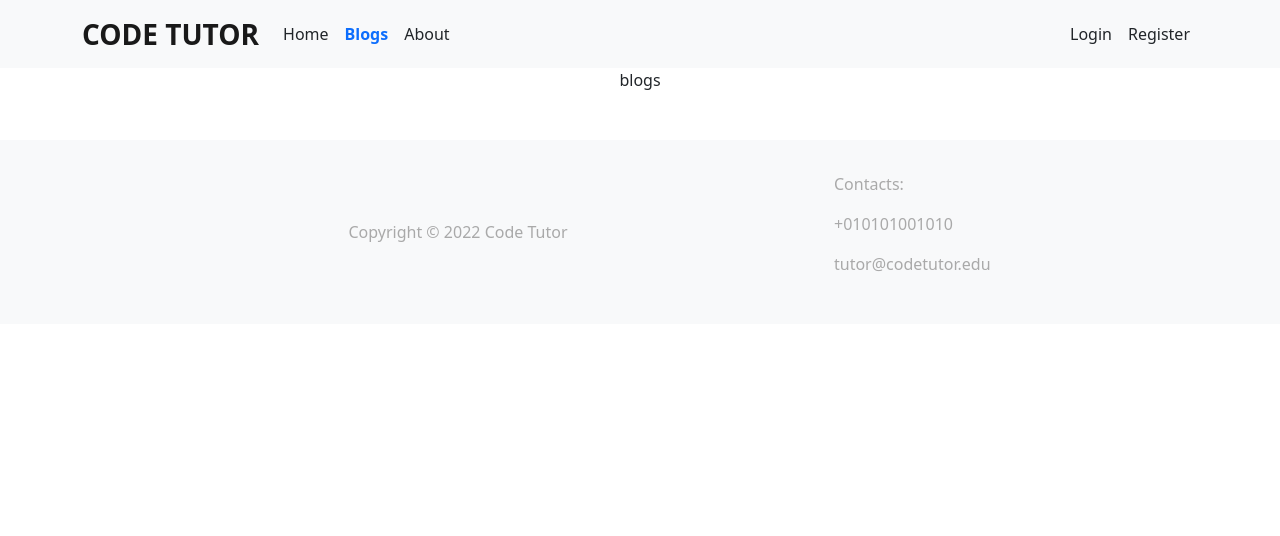
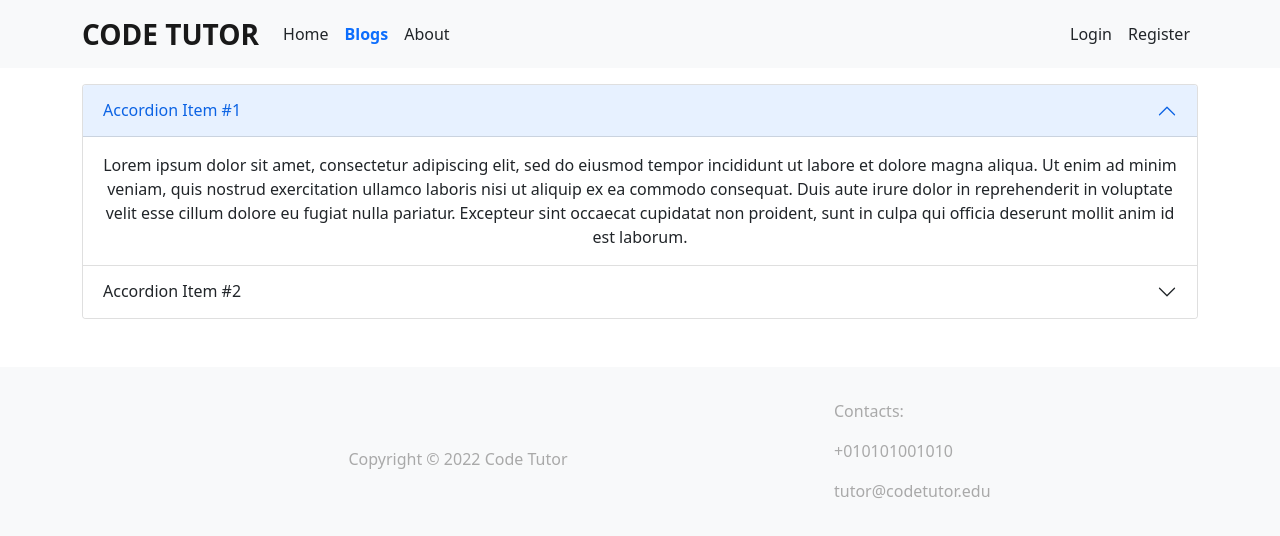
Before and after one commit to aduyti/independent-service-code-tutor, a React (Create React App) app: page /blogs in a window 1280 px wide. Shown: the top 536 px of the page. Built offline with nearby package versions, Linux system fonts and the light colour scheme.

Commit message:
home page QA section

```diff
--- a/src/Components/QA/QA.js
+++ /dev/null
@@ -1,11 +0,0 @@
-import React from 'react';
-
-const QA = () => {
-    return (
-        <div className="container my-3">
-            qa
-        </div>
-    );
-};
-
-export default QA;
--- /dev/null
+++ b/src/Components/QASection/QASection.js
@@ -0,0 +1,26 @@
+import React from 'react';
+import { Accordion } from 'react-bootstrap';
+
+const QASection = () => {
+    return (
+        <div className="container mt-5">
+            <h1 className="text-primary my-3">Frequently Asked Questions</h1>
+            <Accordion>
+                <Accordion.Item eventKey="0">
+                    <Accordion.Header>How the lectures are given?</Accordion.Header>
+                    <Accordion.Body>
+                        All live classes are taken through Zoom. And pre-recorded classes and class materials will shared through Google Drive.
+                    </Accordion.Body>
+                </Accordion.Item>
+                <Accordion.Item eventKey="1">
+                    <Accordion.Header>What about class size?</Accordion.Header>
+                    <Accordion.Body>
+                        Usually there are five to ten students per class.
+                    </Accordion.Body>
+                </Accordion.Item>
+            </Accordion>
+        </div>
+    );
+};
+
+export default QASection;
--- a/src/Pages/Blogs/Blogs.js
+++ b/src/Pages/Blogs/Blogs.js
@@ -1,10 +1,35 @@
 import React from 'react';
+import { Accordion } from 'react-bootstrap';
 
 const Blogs = () => {
     return (
-        <div>
-            blogs
-        </div>
+        <div className="container my-3">
+            <Accordion defaultActiveKey="0">
+                <Accordion.Item eventKey="0">
+                    <Accordion.Header>Accordion Item #1</Accordion.Header>
+                    <Accordion.Body>
+                        Lorem ipsum dolor sit amet, consectetur adipiscing elit, sed do eiusmod
+                        tempor incididunt ut labore et dolore magna aliqua. Ut enim ad minim
+                        veniam, quis nostrud exercitation ullamco laboris nisi ut aliquip ex ea
+                        commodo consequat. Duis aute irure dolor in reprehenderit in voluptate
+                        velit esse cillum dolore eu fugiat nulla pariatur. Excepteur sint occaecat
+                        cupidatat non proident, sunt in culpa qui officia deserunt mollit anim id
+                        est laborum.
+                    </Accordion.Body>
+                </Accordion.Item>
+                <Accordion.Item eventKey="1">
+                    <Accordion.Header>Accordion Item #2</Accordion.Header>
+                    <Accordion.Body>
+                        Lorem ipsum dolor sit amet, consectetur adipiscing elit, sed do eiusmod
+                        tempor incididunt ut labore et dolore magna aliqua. Ut enim ad minim
+                        veniam, quis nostrud exercitation ullamco laboris nisi ut aliquip ex ea
+                        commodo consequat. Duis aute irure dolor in reprehenderit in voluptate
+                        velit esse cillum dolore eu fugiat nulla pariatur. Excepteur sint occaecat
+                        cupidatat non proident, sunt in culpa qui officia deserunt mollit anim id
+                        est laborum.
+                    </Accordion.Body>
+                </Accordion.Item>
+            </Accordion>        </div>
     );
 };
 
--- a/src/Pages/Home/Home.js
+++ b/src/Pages/Home/Home.js
@@ -1,14 +1,14 @@
 import React from 'react';
 import Banner from '../../Components/Banner/Banner'
 import ServicesSection from '../../Components/ServicesSection/ServicesSection';
-import QA from '../../Components/QA/QA';
+import QASection from '../../Components/QASection/QASection';
 
 const Home = () => {
     return (
         <div>
             <Banner></Banner>
             <ServicesSection></ServicesSection>
-            <QA></QA>
+            <QASection></QASection>
         </div>
     );
 };
```
Also changed, not shown: 1 other file (tests, documents, lock files or other folders).
